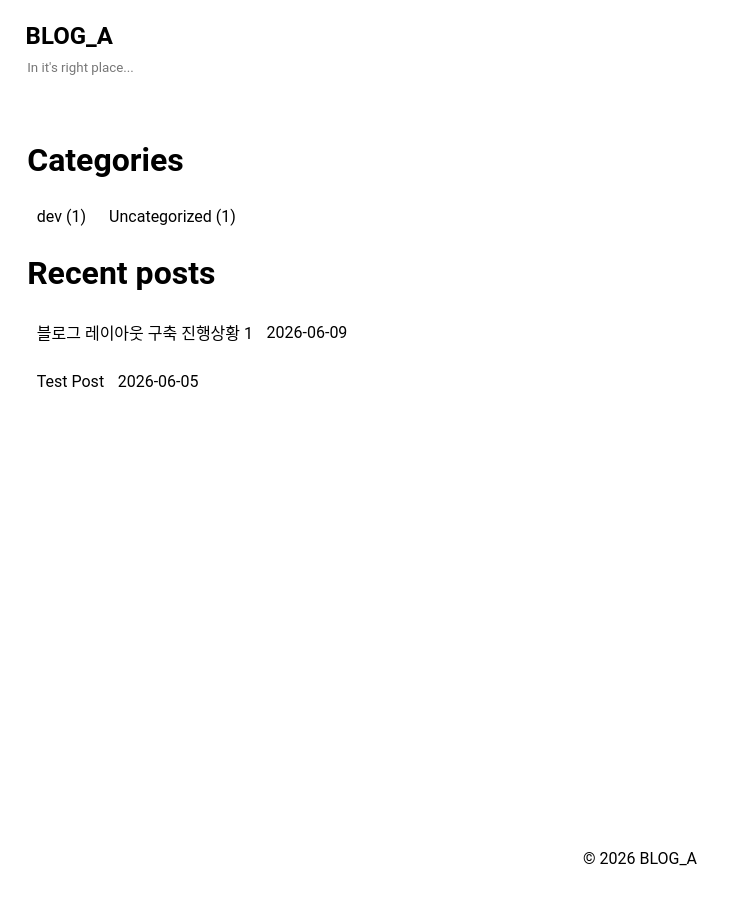
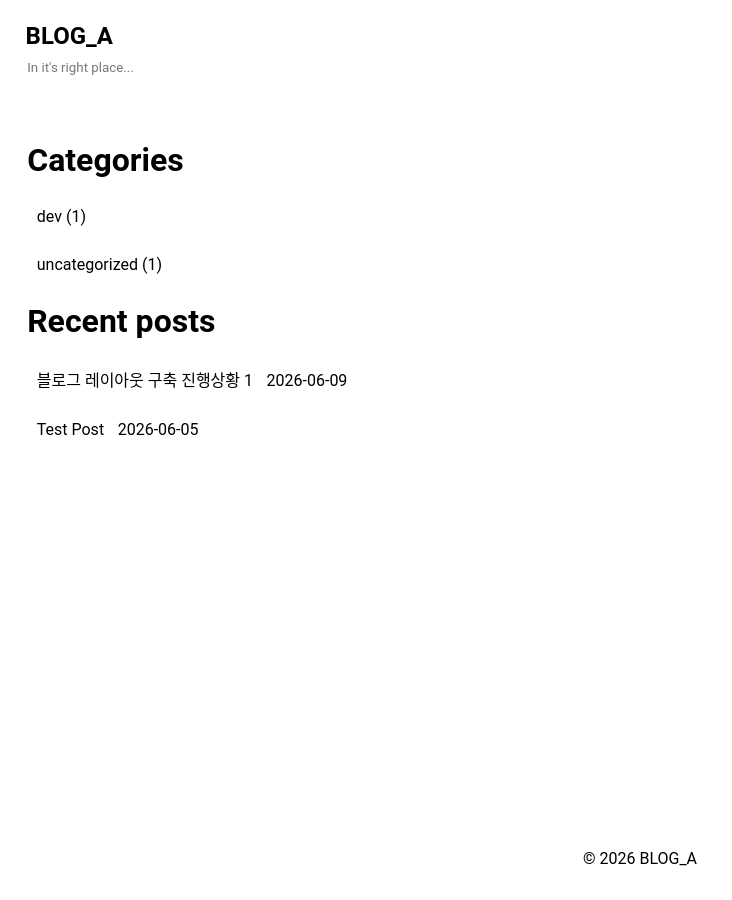
Before and after one commit to GrntKim/GrntKim.github.io, a Jekyll site: the page built from index.html, in a window 1280 px wide. Shown: the whole page, without its empty margins (0-732 px from the left). Built offline with Jekyll 4.4.1, drawn with Linux system fonts in a browser that asks for light colours.

Commit message:
Minor layout fix

```diff
--- a/_layouts/post.html
+++ b/_layouts/post.html
@@ -21,7 +21,7 @@ layout: default
             </a>
           {% endfor %}
         {% else %}
-          <a href="{{ '/categories/uncategorized/' | relative_url }}">Uncategorized</a>
+          <a href="{{ '/categories/uncategorized/' | relative_url }}">uncategorized</a>
         {% endif %}
       </span>
     </div>
--- a/index.html
+++ b/index.html
@@ -6,11 +6,11 @@ title: home
 <div class="categories">
     <h1>Categories</h1>
     {% for category in site.categories %}
-    <a href="{{ '/categories/' | append: category[0] | append: '/' | relative_url }}">{{ category[0] }} ({{ category[1].size }})</a>
+    <p><a href="{{ '/categories/' | append: category[0] | append: '/' | relative_url }}">{{ category[0] }} ({{ category[1].size }})</a></p>
     {% endfor %}
     {% assign uncategorized_posts = site.posts | where_exp: "post", "post.categories.size == 0" %}
     {% if uncategorized_posts.size > 0 %}
-    <a href="{{ '/categories/uncategorized/' | relative_url }}">Uncategorized ({{ uncategorized_posts.size }})</a>
+    <p><a href="{{ '/categories/uncategorized/' | relative_url }}">uncategorized ({{ uncategorized_posts.size }})</a></p>
     {% endif %}
 </div>
 
```
